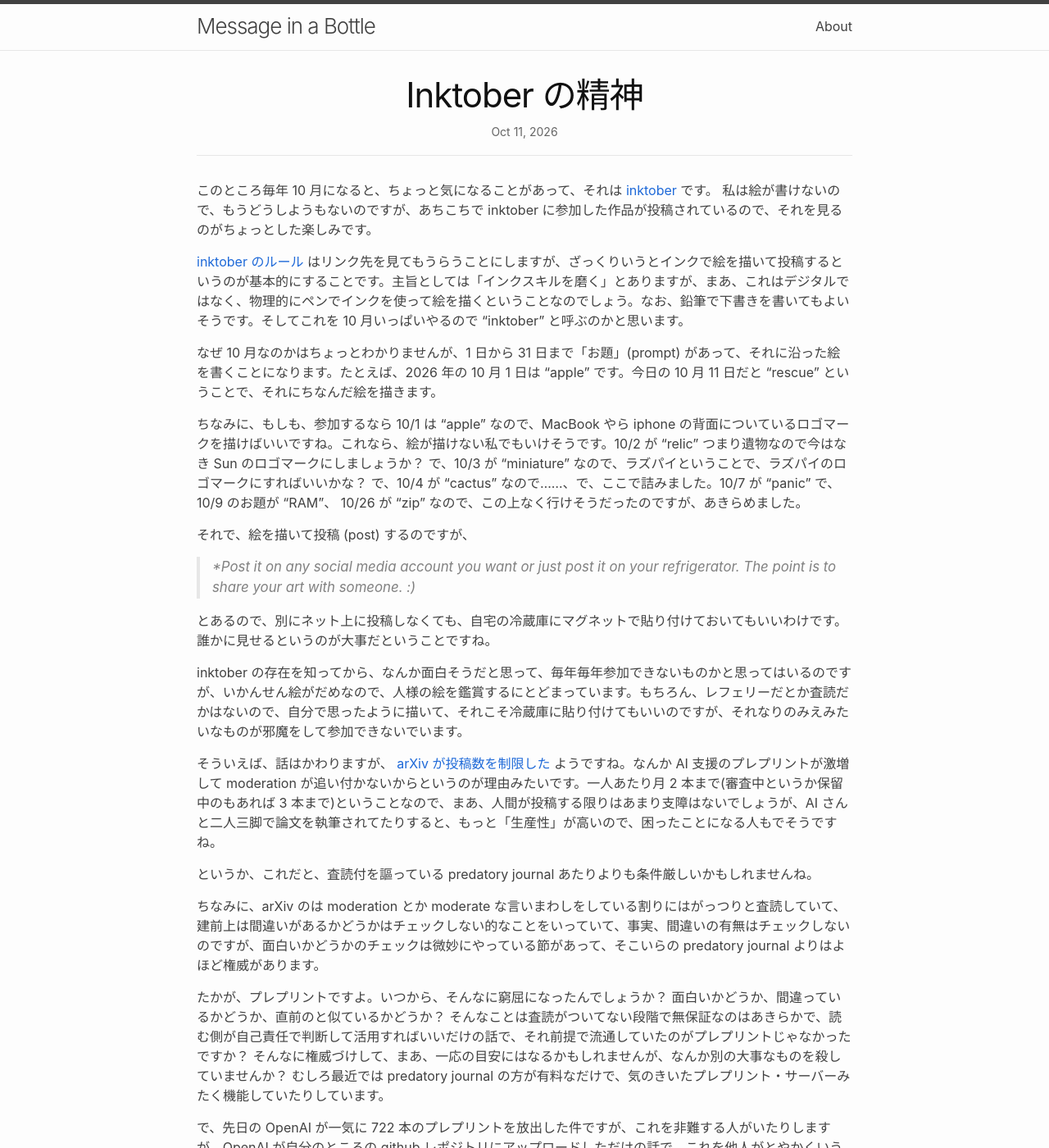
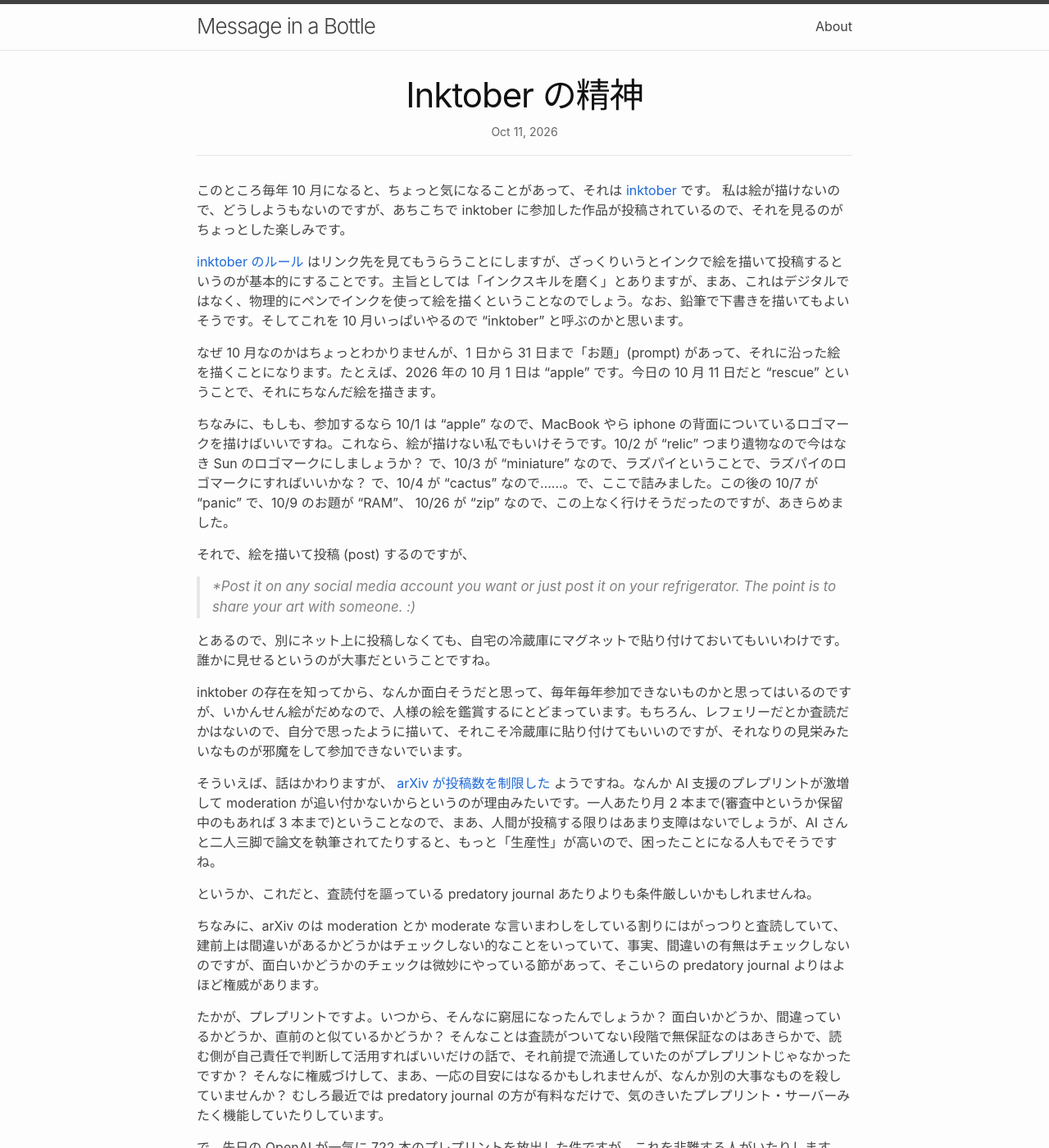
Before and after one commit to eiu2/eiu2.github.com, a Jekyll site: the page built from _posts/2026-10-11-inktober.md, in a window 1280 px wide and 1400 px high. Shown: the whole window at 82% size. Built offline with Jekyll 4.4.1, drawn with Linux system fonts in a browser that asks for light colours; nearby versions of some CDN libraries; some of the changed text lies outside the part shown.

Commit message:
Update 2026-10-11-inktober.md

```diff
--- a/_posts/2026-10-11-inktober.md
+++ b/_posts/2026-10-11-inktober.md
@@ -6,14 +6,14 @@
 このところ毎年 10 月になると、ちょっと気になることがあって、それは
 [inktober](https://inktober.com/)
 です。
-私は絵が書けないので、もうどうしようもないのですが、あちこちで inktober に参加した作品が投稿されているので、それを見るのがちょっとした楽しみです。
+私は絵が描けないので、どうしようもないのですが、あちこちで inktober に参加した作品が投稿されているので、それを見るのがちょっとした楽しみです。
 
 [inktober のルール](https://inktober.com/rules)
-はリンク先を見てもうらうことにしますが、ざっくりいうとインクで絵を描いて投稿するというのが基本的にすることです。主旨としては「インクスキルを磨く」とありますが、まあ、これはデジタルではなく、物理的にペンでインクを使って絵を描くということなのでしょう。なお、鉛筆で下書きを書いてもよいそうです。そしてこれを 10 月いっぱいやるので "inktober" と呼ぶのかと思います。
+はリンク先を見てもうらうことにしますが、ざっくりいうとインクで絵を描いて投稿するというのが基本的にすることです。主旨としては「インクスキルを磨く」とありますが、まあ、これはデジタルではなく、物理的にペンでインクを使って絵を描くということなのでしょう。なお、鉛筆で下書きを描いてもよいそうです。そしてこれを 10 月いっぱいやるので "inktober" と呼ぶのかと思います。
 
-なぜ 10 月なのかはちょっとわかりませんが、1 日から 31 日まで「お題」(prompt) があって、それに沿った絵を書くことになります。たとえば、2026 年の 10 月 1 日は "apple" です。今日の 10 月 11 日だと "rescue" ということで、それにちなんだ絵を描きます。
+なぜ 10 月なのかはちょっとわかりませんが、1 日から 31 日まで「お題」(prompt) があって、それに沿った絵を描くことになります。たとえば、2026 年の 10 月 1 日は "apple" です。今日の 10 月 11 日だと "rescue" ということで、それにちなんだ絵を描きます。
 
-ちなみに、もしも、参加するなら 10/1 は "apple" なので、MacBook やら iphone の背面についているロゴマークを描けばいいですね。これなら、絵が描けない私でもいけそうです。10/2 が "relic" つまり遺物なので今はなき Sun のロゴマークにしましょうか？ で、10/3 が "miniature" なので、ラズパイということで、ラズパイのロゴマークにすればいいかな？ で、10/4 が "cactus" なので……、で、ここで詰みました。10/7 が "panic" で、10/9 のお題が "RAM"、 10/26 が "zip" なので、この上なく行けそうだったのですが、あきらめました。
+ちなみに、もしも、参加するなら 10/1 は "apple" なので、MacBook やら iphone の背面についているロゴマークを描けばいいですね。これなら、絵が描けない私でもいけそうです。10/2 が "relic" つまり遺物なので今はなき Sun のロゴマークにしましょうか？ で、10/3 が "miniature" なので、ラズパイということで、ラズパイのロゴマークにすればいいかな？ で、10/4 が "cactus" なので……。で、ここで詰みました。この後の 10/7 が "panic" で、10/9 のお題が "RAM"、 10/26 が "zip" なので、この上なく行けそうだったのですが、あきらめました。
 
 それで、絵を描いて投稿 (post) するのですが、
 
@@ -21,7 +21,7 @@
 
 とあるので、別にネット上に投稿しなくても、自宅の冷蔵庫にマグネットで貼り付けておいてもいいわけです。誰かに見せるというのが大事だということですね。
 
-inktober の存在を知ってから、なんか面白そうだと思って、毎年毎年参加できないものかと思ってはいるのですが、いかんせん絵がだめなので、人様の絵を鑑賞するにとどまっています。もちろん、レフェリーだとか査読だかはないので、自分で思ったように描いて、それこそ冷蔵庫に貼り付けてもいいのですが、それなりのみえみたいなものが邪魔をして参加できないでいます。
+inktober の存在を知ってから、なんか面白そうだと思って、毎年毎年参加できないものかと思ってはいるのですが、いかんせん絵がだめなので、人様の絵を鑑賞するにとどまっています。もちろん、レフェリーだとか査読だかはないので、自分で思ったように描いて、それこそ冷蔵庫に貼り付けてもいいのですが、それなりの見栄みたいなものが邪魔をして参加できないでいます。
 
 そういえば、話はかわりますが、
 [arXiv が投稿数を制限した](https://blog.arxiv.org/2026/10/01/updated-rate-limit-policy/)
@@ -37,6 +37,6 @@
 
 なんか inktober のお題を描いて自宅冷蔵庫に貼ったら、他人に咎められた的な、そんな感じの理不尽さを感じます。
 
-ところで、まあ、個人的には OpenAI のもちょっとやりすぎ感は感じます。なので、提案としては、潤沢な資金力を使って、AI を使っても、あるいは AI が投稿しても認めるような、なおかつ投稿制限のないような arXiv をリプレースするようなプレリント・サーバを OpenAI が提供するというのはどうでしょうか？ 一切、けちくさいことをいわないで、たくさんのプレプリントが貼れる「大きな冷蔵庫」をコミュニティに提供するというわけです。
+ところで、まあ、個人的には OpenAI のもちょっとやりすぎ感は感じます。もう少し小出しにしてもよかったのでは？ということです。結構そういうところでヘイトを買ってませんか？　そこで、提案があるのですが、潤沢な資金力を使って、AI を使っても、あるいは AI が投稿しても認めるような、なおかつ投稿制限のないような arXiv をリプレースするようなプレリント・サーバを OpenAI が提供するというのはどうでしょうか？ 一切、けちくさいことをいわないで、たくさんのプレプリントが貼れる「大きな冷蔵庫」をコミュニティに提供するというわけです。
 
 たぶんこれは、わりあいに安上りな罪滅ぼしだと思いますよ。
```
